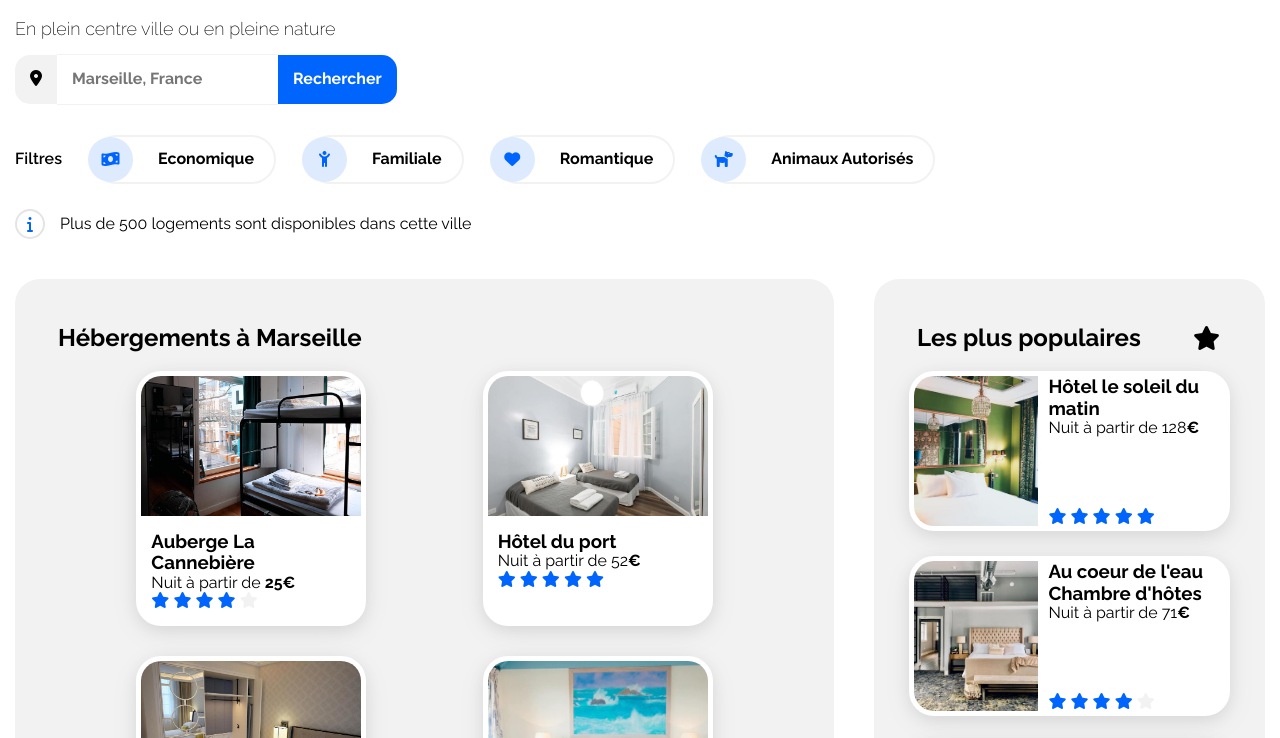
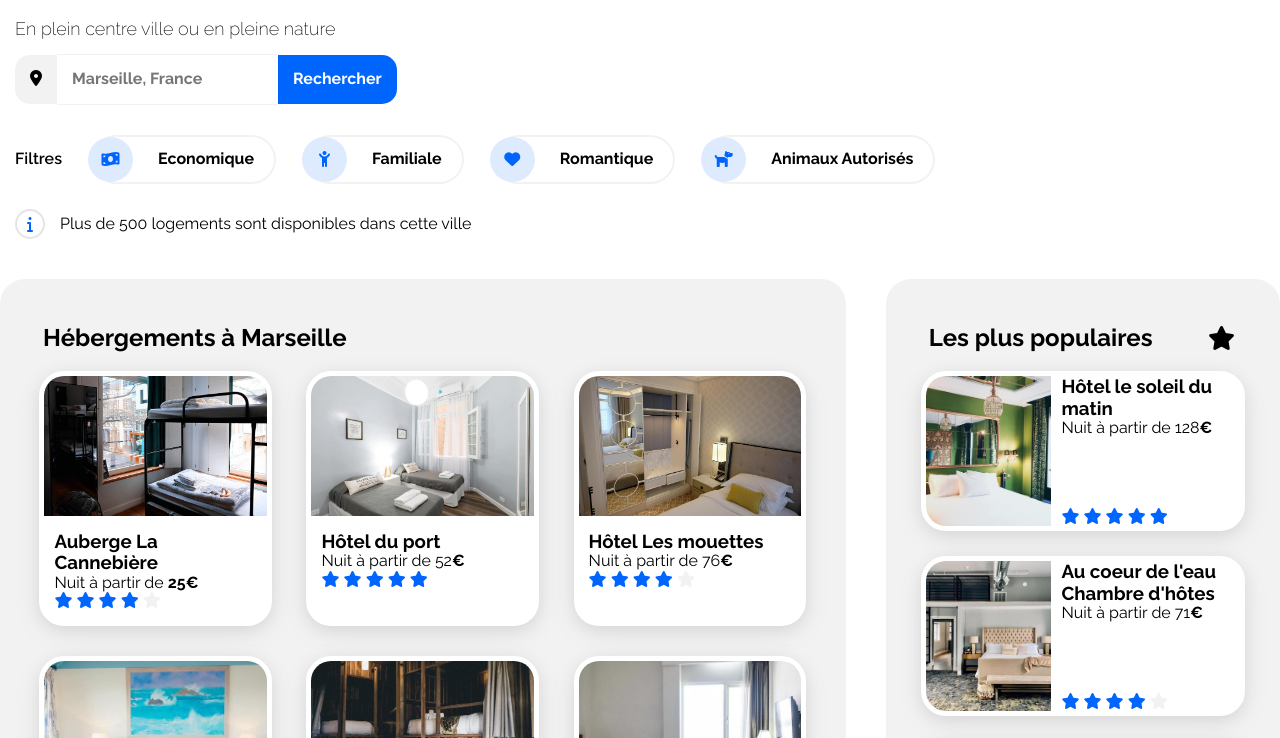
Before and after one commit to Svenhildr/p2booki, a website: page index.html in a window 1280 px wide. Shown: the part 166-904 px from the top of the page. Drawn offline with Linux system fonts and the light colour scheme.

Commit message:
modif header footer

```diff
--- a/css/style.css
+++ b/css/style.css
@@ -2,22 +2,29 @@ body {
   font-family: "Raleway", sans-serif;
 }
 
-#header,
+main {
+  width: 100%;
+  max-width: 1400px;
+  margin: auto;
+}
+
+/* header,
 #recherche,
 #hebergement,
 #activités {
   margin: 0px 15px;
-}
+} */
+
 * {
   margin: 0;
   padding: 0;
   box-sizing: border-box;
 }
 
-main {
+/* main {
   max-width: 1440px;
   margin: auto;
-}
+} */
 
 a {
   text-decoration: none;
```
